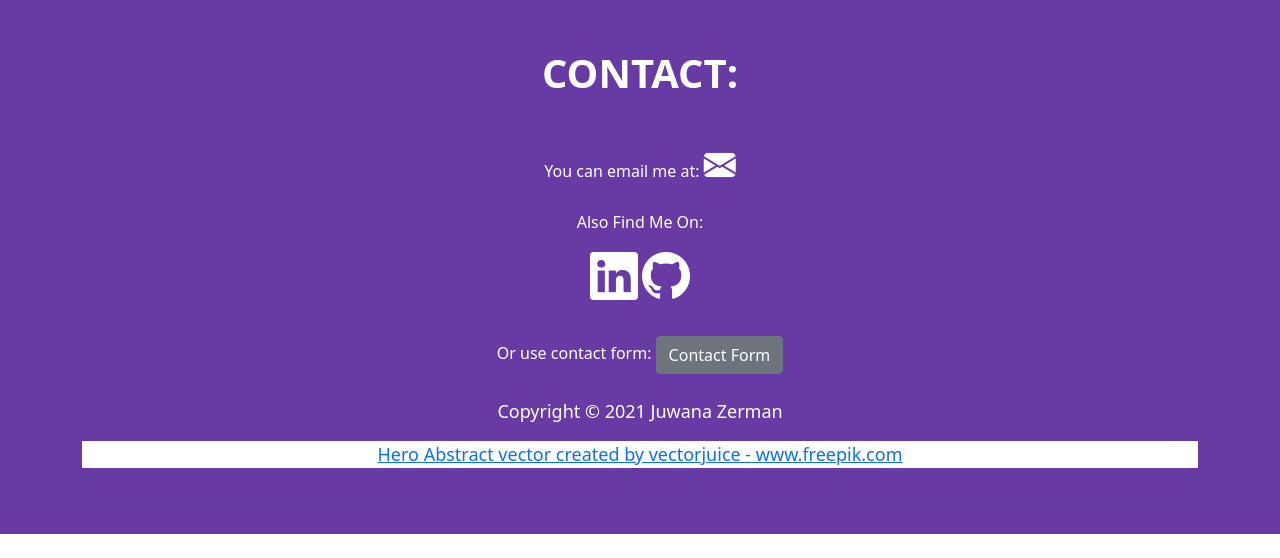
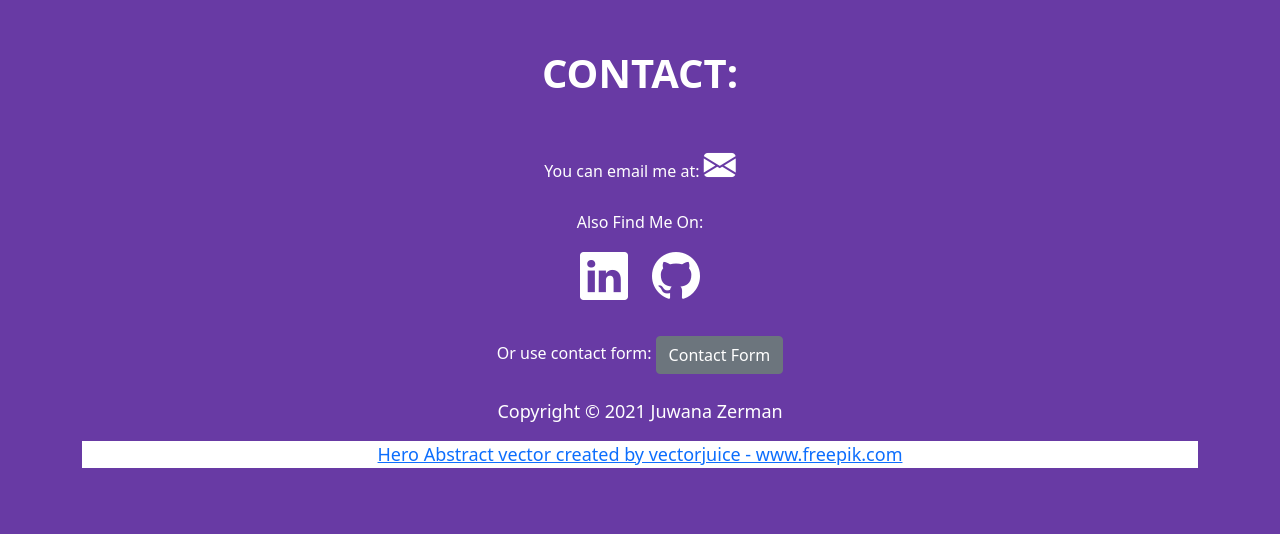
Before and after one commit to Sidd2024/Django-Portfolio, a Django app: page / in a window 1280 px wide; the page is wider, and only the part inside the window is pictured. Shown: the part 5484-6042 px from the top of that part. Run offline with Django 3.2, Linux system fonts and the light colour scheme; some libraries are stand-ins or nearby versions.

Commit message:
made a space between social media icons

```diff
--- a/templates/base.html
+++ b/templates/base.html
@@ -191,7 +191,7 @@
                         <h6>Also Find Me On:</h6>
 
                         <a href="https://www.linkedin.com/in/juwana-zerman" class="bi bi-linkedin"
-                            style="font-size: 3rem; color: white"></a>
+                            style="font-size: 3rem; color: white; margin-right: 20px;"></a>
                         <a href="https://github.com/Juwana-Zerman" class="bi bi-github"
                             style="font-size: 3rem; color: white"></a>
                         <br />
```
